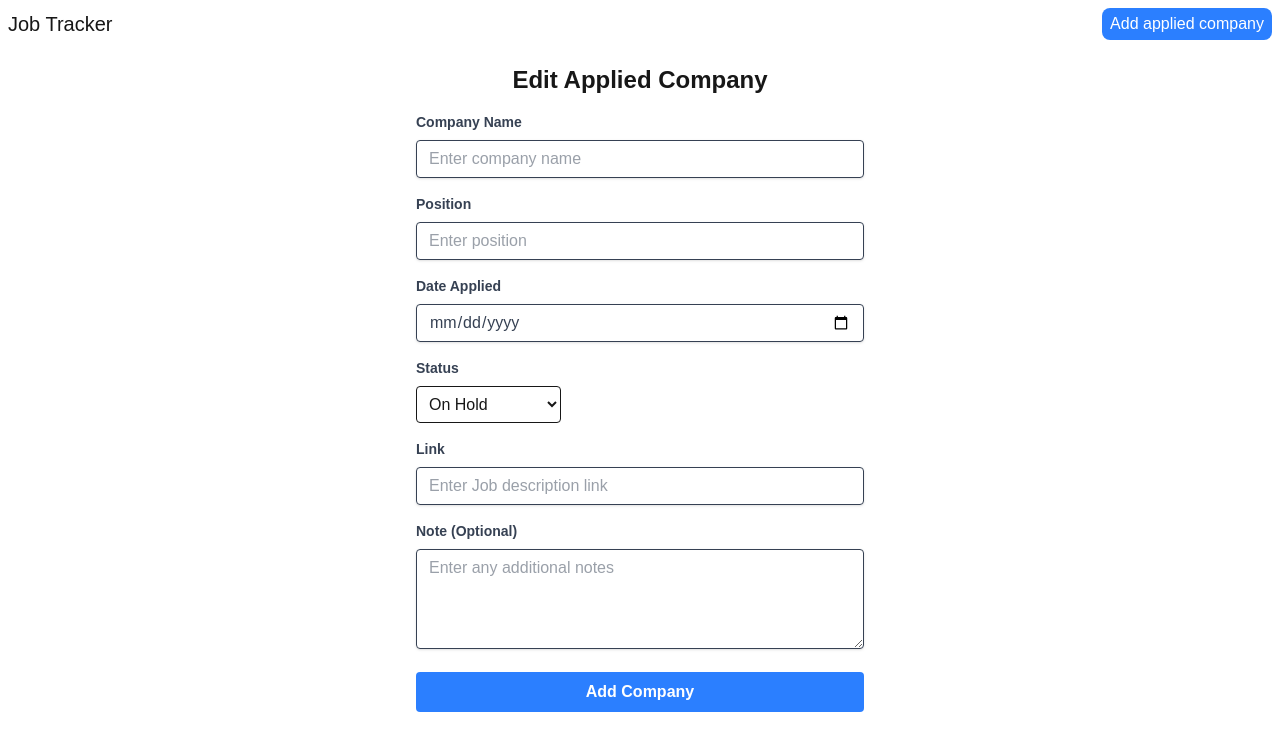
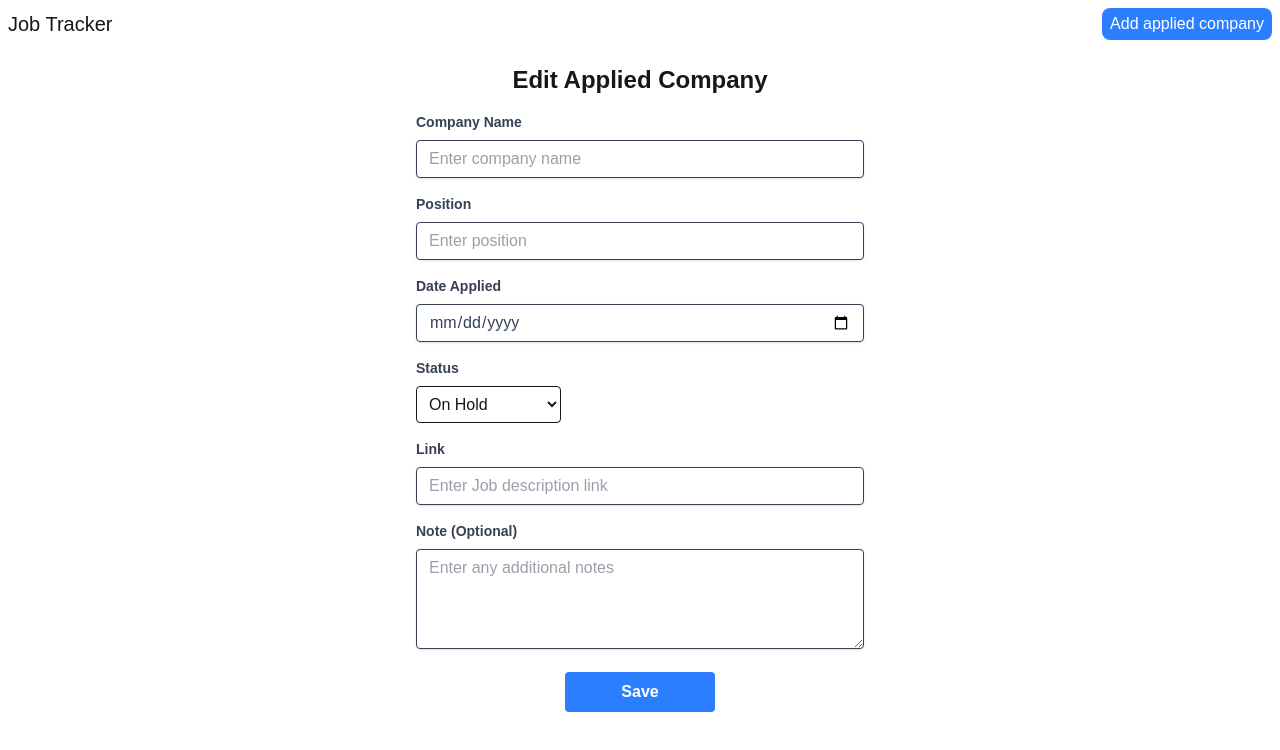
Before and after one commit to keimindev/jobTracker, a Next.js app: page /1 in a window 1280 px wide. Shown: the top 750 px of the page. Built offline with nearby package versions, Linux system fonts and the light colour scheme.

Commit message:
feat : button component

```diff
--- a/src/app/[id]/page.tsx
+++ b/src/app/[id]/page.tsx
@@ -3,7 +3,7 @@
 import { useParams } from "next/navigation";
 import Header from "../components/Header";
 import InputForm from "../components/inputForm";
-
+import Button from "../components/Button";
 
 const AppliedCompanyEdit = () => {
   const { id } = useParams();
@@ -16,7 +16,8 @@
       <section>
         <div className="flex flex-col items-center justify-center p-4">
           <h1 className="text-2xl font-bold mb-4">Edit Applied Company</h1>
-          <InputForm initialStatus="On Hold"/>
+          <InputForm initialStatus="On Hold" />
+          <Button buttonName="Save" />
         </div>
       </section>
     </div>
--- a/src/app/add/page.tsx
+++ b/src/app/add/page.tsx
@@ -1,6 +1,7 @@
 import React from "react";
 import Header from "../components/Header";
 import InputForm from "../components/inputForm";
+import Button from "../components/Button";
 
 const Add = () => {
   return (
@@ -10,6 +11,7 @@
         <div className="flex flex-col items-center justify-center p-4">
           <h1 className="text-2xl font-bold mb-4">Add Applied Company</h1>
           <InputForm initialStatus="All" />
+          <Button buttonName="Add Company" size="medium" />
         </div>
       </section>
     </div>
--- /dev/null
+++ b/src/app/components/Button.tsx
@@ -0,0 +1,26 @@
+import React from "react";
+
+type ButtonNameProps = {
+  buttonName: string;
+  size?: "small" | "medium" | "large";
+};
+
+const Button = ({ buttonName , size}: ButtonNameProps) => {
+  return (
+    <button
+      type="submit"
+      className={`bg-blue-500 hover:bg-blue-600 text-white font-bold py-2 px-4 rounded focus:outline-none focus:shadow-outline w-full
+      ${
+        size === "medium"
+          ? "md:w-[200px] max-w-md"
+          : size === "large"
+          ? "md:w-[300px] max-w-md"
+          : "md:w-[150px] max-w-md"
+      }`}
+    >
+      {buttonName}
+    </button>
+  );
+};
+
+export default Button;
--- a/src/app/components/Dropdown.tsx
+++ b/src/app/components/Dropdown.tsx
@@ -1,3 +1,5 @@
+"use client"
+
 import { filterOptions } from "@/utils/dummydata";
 import { useFilterStore } from "../store/filterStore";
 
--- a/src/app/components/Filter.tsx
+++ b/src/app/components/Filter.tsx
@@ -13,7 +13,7 @@
 
   return (
     <div className="flex flex-row items-center justify-between">
-      <ul className="hidden md:flex w-[70%] flex flex-row items-center gap-2 p-2">
+      <ul className="hidden md:flex w-[80%] flex flex-row items-center gap-2 p-2">
         {filterOptions.map((option: string) => {
           const isSelected = option === status;
           return (
@@ -35,9 +35,10 @@
         })}
       </ul>
       <div className="md:hidden px-2">
-        <Dropdown />
+        <Dropdown status={"All"}/>
       </div>
-      <ul className="w-[10%] flex flex-row items-center gap-2 p-2">
+      <div className="w-[210px] md:w-[240px] flex flex-row items-center justify-between">
+      <ul className="flex flex-row items-center gap-2 ">
         {order === "ascending" ? (
           <li
             className="cursor-pointer"
@@ -77,8 +78,9 @@
         <input
           type="text"
           placeholder="Search"
-          className="border-1 border-gray-300 rounded-lg p-2 w-full"
+          className="w-[220px] border-1 border-gray-300 rounded-lg p-2 w-full outline-none"
         />
+      </div>
       </div>
     </div>
   );
--- a/src/app/components/InputForm.tsx
+++ b/src/app/components/InputForm.tsx
@@ -87,12 +87,6 @@
             className="h-[100px] shadow appearance-none border rounded w-full py-2 px-3 text-gray-700 leading-tight focus:outline-none focus:shadow-outline resize: none"
           />
         </div>
-        <button
-          type="submit"
-          className="bg-blue-500 hover:bg-blue-600 text-white font-bold py-2 px-4 rounded focus:outline-none focus:shadow-outline w-full"
-        >
-          Add Company
-        </button>
       </form>
     </>
   );
```
